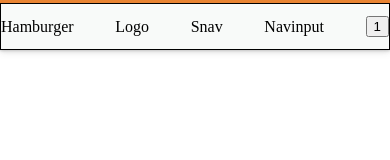
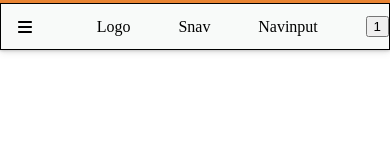
Before and after one commit to codestates-seb/seb40_pre_017, a React (Create React App) app in the folder client/: page /questions in a window 390 px wide. Shown: the top 160 px of the page. Built offline with nearby package versions, Linux system fonts and the light colour scheme.

Commit message:
Feat: header hamburger 디자인 추가

```diff
--- a/client/src/components/css/basic/header/hamburger.scss
+++ b/client/src/components/css/basic/header/hamburger.scss
@@ -0,0 +1,15 @@
+.hamburgerArea{
+  height: 100%;
+  display: flex;
+  align-items: center;
+  justify-content: center;
+  cursor: pointer;
+  :hover{
+    background-color: rgba(226, 230, 233, 1);
+  }
+  .hamburger{
+    width: 48px;
+    padding: 16px 0px;
+    font-size: 16px;
+  }
+}
--- a/client/src/components/js/basic/header/Hamburger.js
+++ b/client/src/components/js/basic/header/Hamburger.js
@@ -1,7 +1,19 @@
-import React from 'react'
+import React, {useState} from 'react'
+import '../../../css/basic/header/hamburger.scss';
+// 리액트에서 사용하기 위해 추가
+import { FontAwesomeIcon } from "@fortawesome/react-fontawesome";
+// 솔리드 아이콘
+import { faBars, faXmark } from "@fortawesome/free-solid-svg-icons";
+
 
 export default function Hamburger() {
+
+  const [toggleOpen, setToggleOpen] = useState(false);
+
+
   return (
-    <div>Hamburger</div>
+    <div className='hamburgerArea'>
+      {toggleOpen ? <FontAwesomeIcon className='hamburger' icon={faXmark} /> : <FontAwesomeIcon className='hamburger' icon={faBars} />}
+    </div>
   )
 }
```
